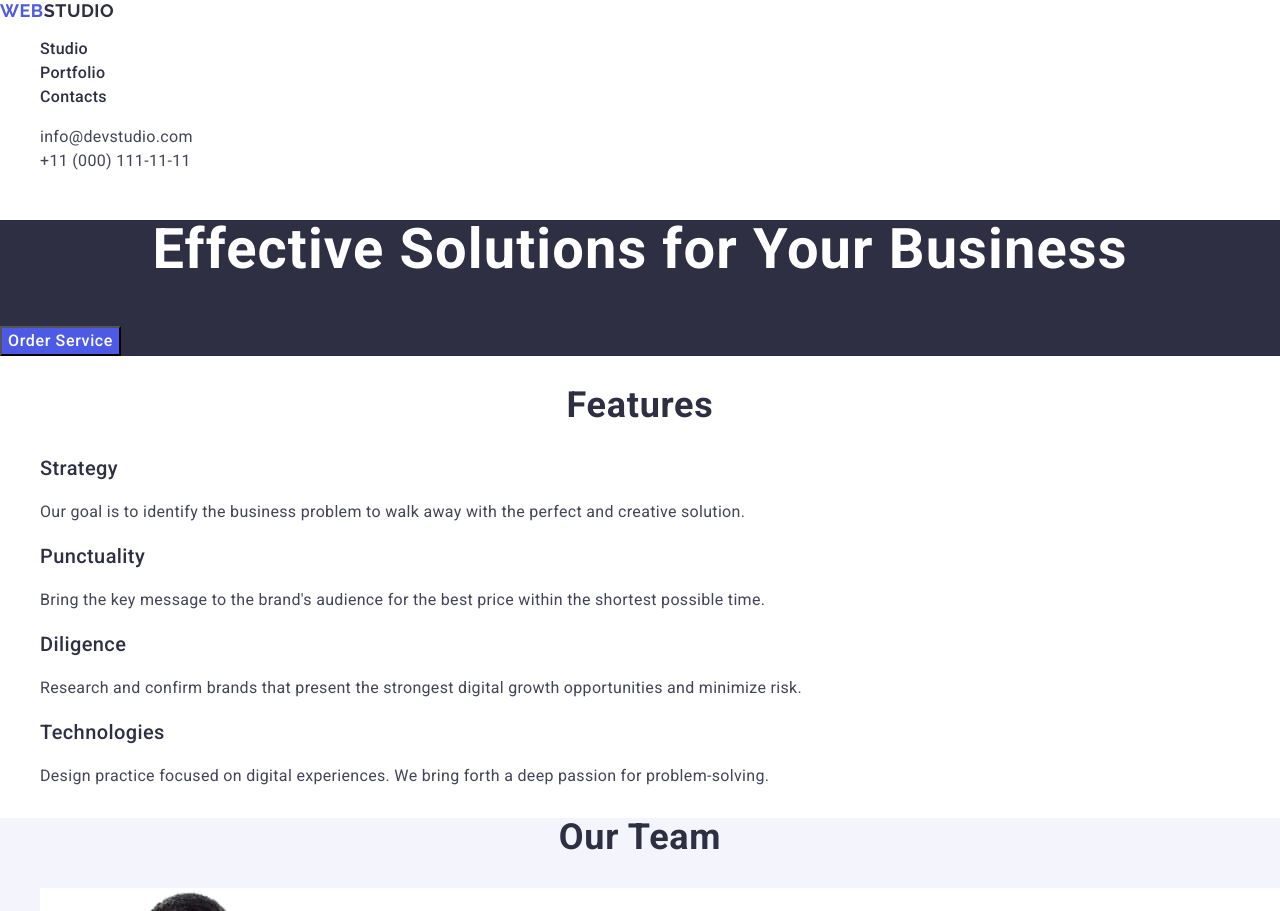
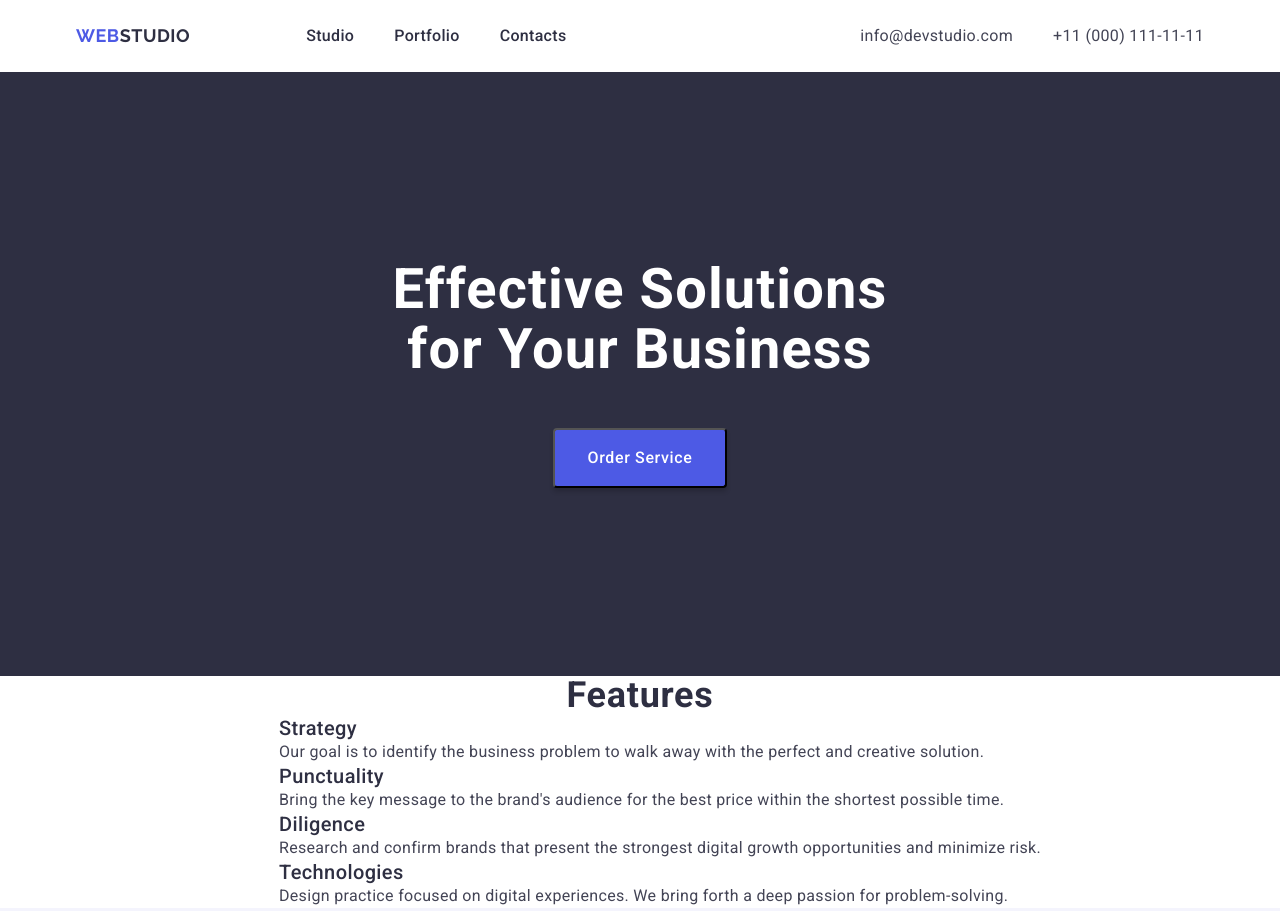
Before and after one commit to Olena-Ishchenko/goit-markup-hw-03, a plain HTML site: page index.html in a window 1280 px wide. Shown: the top 911 px of the page. Drawn offline with nearby package versions, Linux system fonts and the light colour scheme.

Commit message:
addheader+section-one

```diff
--- a/css/styles.css
+++ b/css/styles.css
@@ -1,27 +1,52 @@
 body{font-family: Roboto,  sans-serif;
 background-color: #FFF;
 color: #434455;
+margin: 0;
 }
 a{text-decoration: none;}
 ul,
 ol {
     list-style-type: none;
+    margin: 0;
 }
+h1{margin: 0;}
 h3 {color: #2E2F42;
     font-size: 20px;
     font-weight: 500;
     line-height: 1.2;
-    letter-spacing: 0.02em;}
+    letter-spacing: 0.02em;
+margin: 0;}
  p { color: #434455;
      font-size: 16px;
     line-height: 1.5;
-     letter-spacing: 0.02em;}
+     letter-spacing: 0.02em;
+    margin: 0;}
 h2{color:  #2E2F42;
     text-align: center;
     font-size: 36px;
     line-height: 1.11;
     letter-spacing: 0.02em;
-    text-transform: capitalize;}
+    text-transform: capitalize;
+margin: 0;}
+li{margin: 0;
+padding-left: 0;}
+img{display: block;}
+.header-div{display: flex;
+justify-content: space-between;}
+
+.nav{display: flex;
+align-items: center;}
+.address{display: flex;}
+.nav-header{display: flex;
+gap: 40px;}
+.contact{display: flex;
+gap: 40px;
+align-items: center;}
+.container{max-width: 1158px;
+           padding-left: 15px;
+           padding-right: 15px;
+           margin-left: auto;
+           margin-right: auto;}
 
 .logo{color: #4D5AE5 ;
     font-family: Raleway, sans-serif;
@@ -29,7 +54,9 @@ h2{color:  #2E2F42;
     font-weight: 700;
     line-height: 1.17;
     letter-spacing: 0.03em;
-    text-transform: uppercase;}
+    text-transform: uppercase;
+display: block;
+margin-right: 76px;}
 .colortext{color: #2E2F42;
     font-family: Raleway;
     font-size: 18px;
@@ -38,11 +65,15 @@ h2{color:  #2E2F42;
     letter-spacing: 0.03em;
     text-transform: uppercase;}
 
-.link-nav{color:  #2E2F42;
+.link-nav{
+    color:  #2E2F42;
     font-size: 16px;
     font-weight: 500;
     line-height: 1.5;
-    letter-spacing: 0.02em;}
+    letter-spacing: 0.02em;
+display: block;
+padding-top: 24px;
+padding-bottom: 24px;}
 .link-nav:hover{color:  #404BBF;}
 .link-nav:focus {color: #404BBF;}
 address{font-style: normal;}
@@ -53,13 +84,20 @@ address{font-style: normal;}
     letter-spacing: 0.02em;}
 .mail:hover {color: #404BBF;}
 .mail:focus {color: #404BBF;}
-.section-one{background: #2E2F42;}
+.section-one{background: #2E2F42;
+    padding-bottom: 188px;
+    padding-top: 188px;}
+
 .title{color:  #FFF;
     text-align: center;
     font-size: 56px;
     font-weight: 700;
     line-height: 1.07;
-    letter-spacing: 0.02em;}
+    letter-spacing: 0.02em;
+    width: 496px;
+    padding-bottom: 48px;
+    margin-right: auto;
+    margin-left: auto;}
 .button{background:  #4D5AE5;
     color:  #FFF;
     font-family: inherit;
@@ -67,9 +105,18 @@ address{font-style: normal;}
     font-weight: 500;
     line-height: 1.5;
     letter-spacing: 0.04em;
-    cursor: pointer;}
+    cursor: pointer;
+    display: block;
+    padding: 16px 32px;
+    gap: 10px;
+    border-radius: 4px;
+    box-shadow: 0px 4px 4px 0px rgba(0, 0, 0, 0.15);
+    margin-left: auto;
+    margin-right: auto;
+        }
 .button:hover{background:  #404BBF;}
 .button:focus {background: #404BBF; }
+.features{display: flex;}
 .team{background:  #F4F4FD;}
 .foto-team{background: #FFF;}
 
--- a/index.html
+++ b/index.html
@@ -21,18 +21,19 @@
   </head>
   <body>
     <header>
-      <nav>
+      <div class="container header-div">
+        <nav class="nav">
           <a class="logo" href="./index.html"
             >Web<span class="colortext">Studio</span></a
           >
-        <ul>
+          <ul class="nav-header">
             <li><a class="link-nav" href="./index.html">Studio</a></li>
             <li><a class="link-nav" href="">Portfolio</a></li>
             <li><a class="link-nav" href="">Contacts</a></li>
           </ul>
         </nav>
         <address class="address">
-        <ul>
+          <ul class="contact">
             <li>
               <a class="mail" href="mailto:info@devstudio.com"
                 >info@devstudio.com</a
@@ -43,20 +44,24 @@
             </li>
           </ul>
         </address>
+      </div>
     </header>
     <main>
       <section class="section-one">
+        <div class="container">
           <h1 class="title">Effective Solutions for Your Business</h1>
           <button class="button" type="button">Order Service</button>
+        </div>
       </section>
-      <section>
+      <section class="features">
+        <div class="container">
           <h2 class="title-section">Features</h2>
           <ul>
             <li>
               <h3 class="title-section-two">Strategy</h3>
               <p class="text">
-              Our goal is to identify the business problem to walk away with the
-              perfect and creative solution.
+                Our goal is to identify the business problem to walk away with
+                the perfect and creative solution.
               </p>
             </li>
             <li>
@@ -81,8 +86,10 @@
               </p>
             </li>
           </ul>
+        </div>
       </section>
       <section class="team">
+        <div class="container">
           <h2 class="title-section">Our Team</h2>
           <ul>
             <li class="foto-team">
@@ -126,8 +133,10 @@
               <p class="text">UI Designer</p>
             </li>
           </ul>
+        </div>
       </section>
       <section>
+        <div class="container">
         <h2 class="title-section">Our Portfolio</h2>
         <ul>
           <li>
@@ -191,9 +200,11 @@
             <p class="text">Marketing</p>
           </li>
         </ul>
+        </div>
       </section>
     </main>
     <footer class="footer">
+      <div class="container">
       <a class="logo" href="./index.html"
         >Web<span class="colortext-footer">Studio</span></a
       >
@@ -202,5 +213,6 @@
         marketing & growth solutions.
       </p>
     </footer>
+    </div>
   </body>
 </html>
```
Lines whose indentation alone changed are shown as unchanged.
